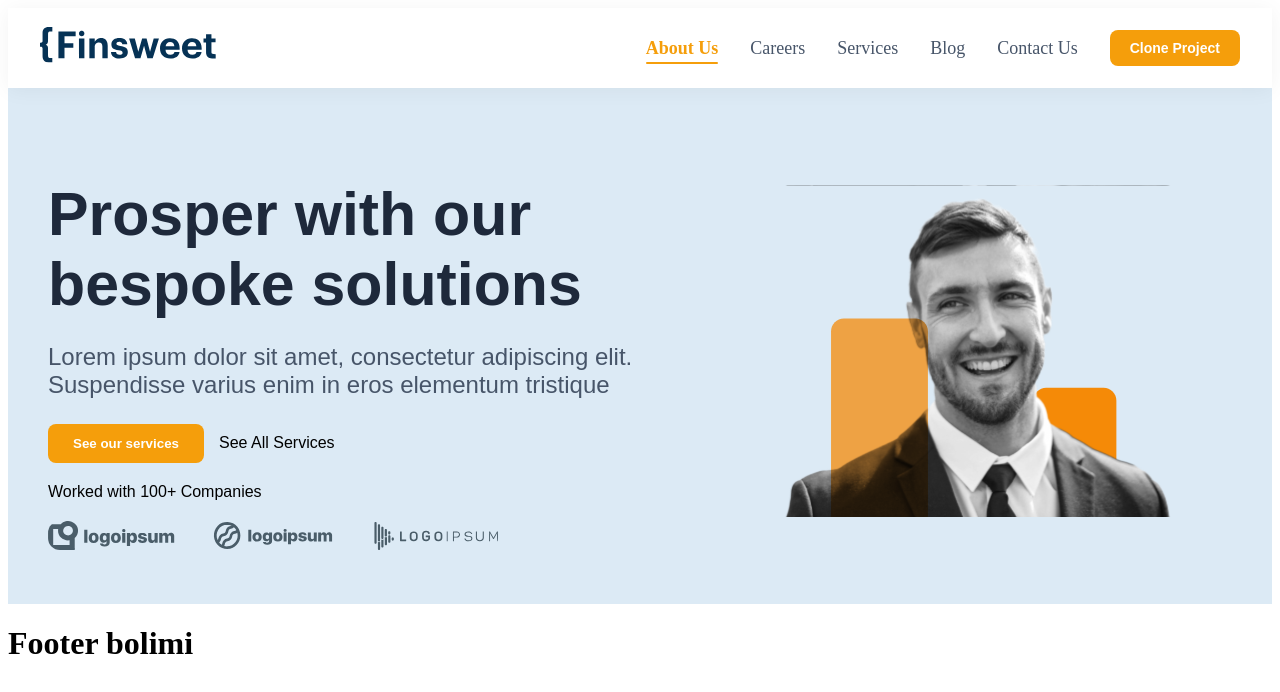
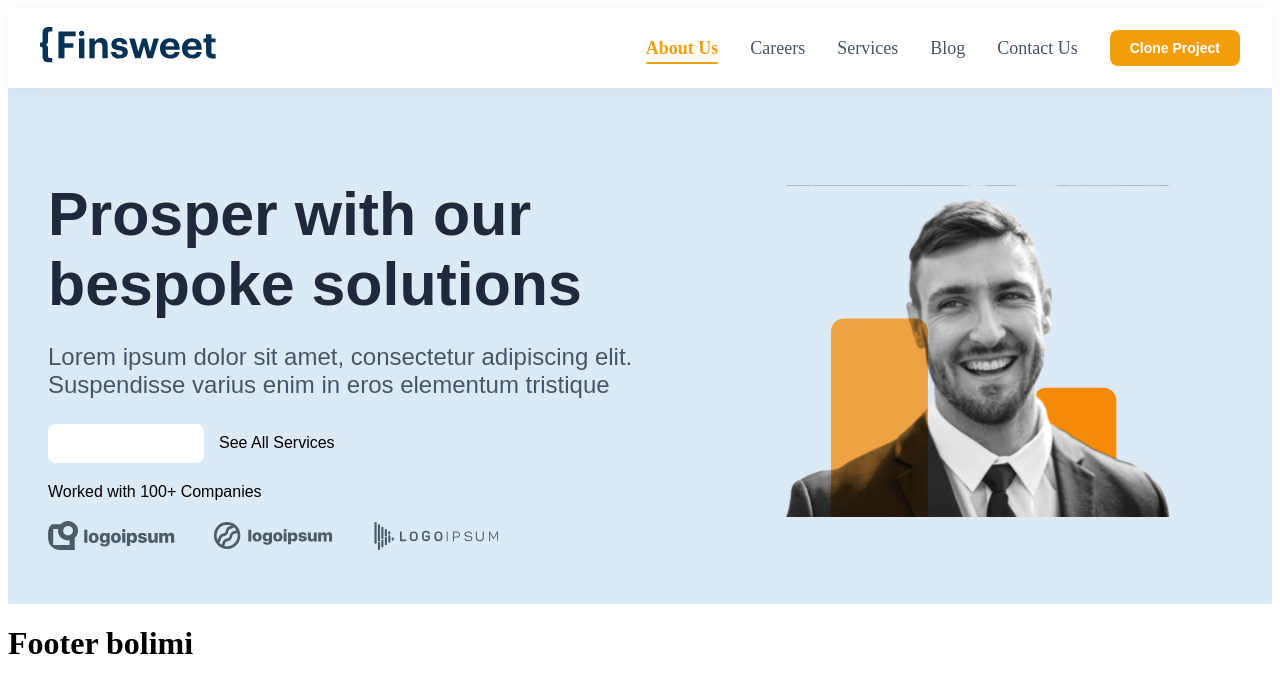
Before and after one commit to jomiy191-arch/react_figma, a React (Vite) app: page / in a window 1280 px wide. Shown: the top 692 px of the page. Built offline with nearby package versions, Linux system fonts and the light colour scheme.

Commit message:
Some changes

```diff
--- a/src/pages/About/About.css
+++ b/src/pages/About/About.css
@@ -43,7 +43,7 @@
 
 .about__item button {
     padding: 12px 25px;
-    background-color: #f59e0b;
+    background-color: #ffffff;
     border: none;
     border-radius: 8px;
     color: white;
```
